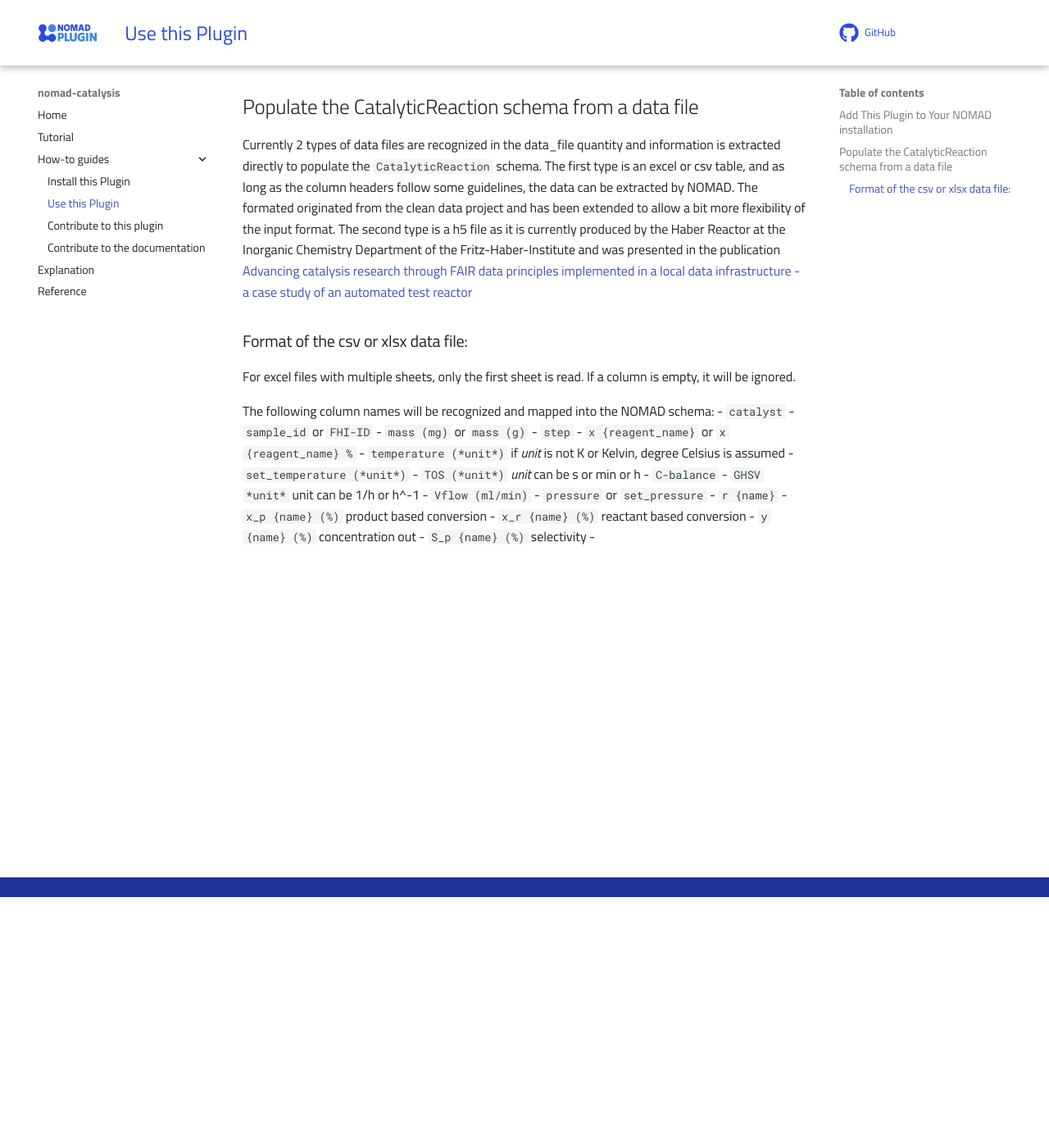
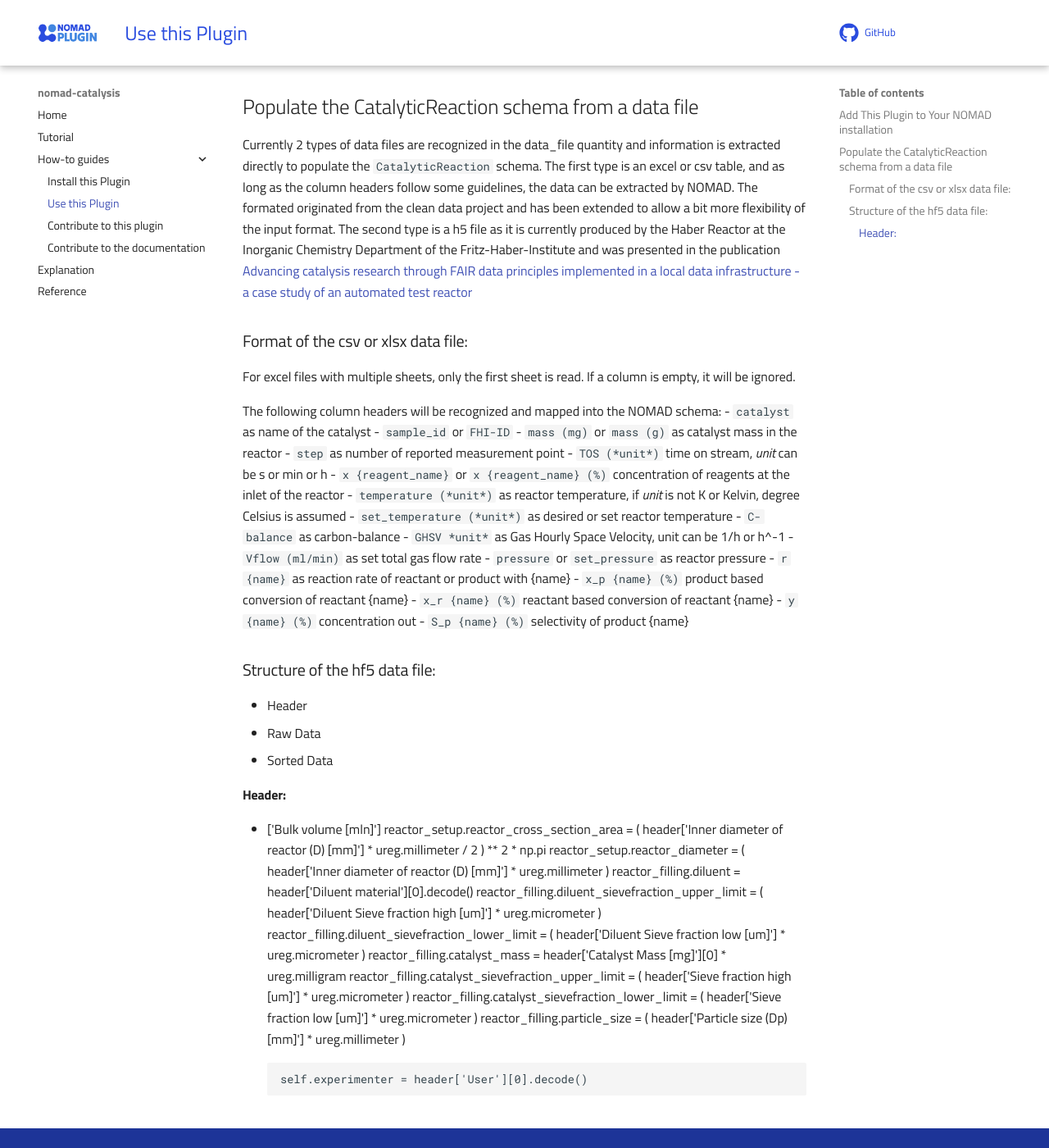
Before and after one commit to FAIRmat-NFDI/nomad-catalysis-plugin, an MkDocs documentation site: the page built from docs/how_to/use_this_plugin.md, in a window 1280 px wide and 1400 px high, scrolled down 306 px. Shown: the whole window at 82% size. Built offline with MkDocs 1.6.1 and Material for MkDocs 9.7.7, drawn with Linux system fonts in a browser that asks for light colours; comment, search, counter and statistics services are not loaded.

Commit message:
continued use and install plugin docs

```diff
--- a/docs/how_to/use_this_plugin.md
+++ b/docs/how_to/use_this_plugin.md
@@ -24,22 +24,54 @@ local data infrastructure - a case study of an automated test reactor](
 For excel files with multiple sheets, only the first sheet is read. If a column is empty,
 it will be ignored.
 
-The following column names will be recognized and mapped into the NOMAD schema:
-    - `catalyst`
+The following column headers will be recognized and mapped into the NOMAD schema:
+    - `catalyst` as name of the catalyst
     - `sample_id` or `FHI-ID`
-    - `mass (mg)` or `mass (g)`
-    - `step`
-    - `x {reagent_name}` or `x {reagent_name} %`
-    - `temperature (*unit*)` if *unit* is not K or Kelvin, degree Celsius is assumed
-    - `set_temperature (*unit*)`
-    - `TOS (*unit*)` *unit* can be s or min or h
-    - `C-balance`
-    - `GHSV *unit*` unit can be 1/h or h^-1
-    - `Vflow (ml/min)`
-    - `pressure` or `set_pressure`
-    - `r {name}`
-    - `x_p {name} (%)` product based conversion
-    - `x_r {name} (%)` reactant based conversion
+    - `mass (mg)` or `mass (g)` as catalyst mass in the reactor
+    - `step` as number of reported measurement point
+    - `TOS (*unit*)` time on stream, *unit* can be s or min or h
+    - `x {reagent_name}` or `x {reagent_name} (%)` concentration of reagents at the inlet of the reactor
+    - `temperature (*unit*)` as reactor temperature, if *unit* is not K or Kelvin, degree Celsius is assumed
+    - `set_temperature (*unit*)` as desired or set reactor temperature
+    - `C-balance` as carbon-balance
+    - `GHSV *unit*` as Gas Hourly Space Velocity, unit can be 1/h or h^-1
+    - `Vflow (ml/min)` as set total gas flow rate
+    - `pressure` or `set_pressure` as reactor pressure
+    - `r {name}` as reaction rate of reactant or product with {name}
+    - `x_p {name} (%)` product based conversion of reactant {name}
+    - `x_r {name} (%)` reactant based conversion of reactant {name}
     - `y {name} (%)` concentration out
-    - `S_p {name} (%)` selectivity
-    -
+    - `S_p {name} (%)` selectivity of product {name}
+
+### Structure of the hf5 data file:
+- Header
+- Raw Data
+- Sorted Data
+
+#### Header:
+- ['Bulk volume [mln]']
+        reactor_setup.reactor_cross_section_area = (
+            header['Inner diameter of reactor (D) [mm]'] * ureg.millimeter / 2
+        ) ** 2 * np.pi
+        reactor_setup.reactor_diameter = (
+            header['Inner diameter of reactor (D) [mm]'] * ureg.millimeter
+        )
+        reactor_filling.diluent = header['Diluent material'][0].decode()
+        reactor_filling.diluent_sievefraction_upper_limit = (
+            header['Diluent Sieve fraction high [um]'] * ureg.micrometer
+        )
+        reactor_filling.diluent_sievefraction_lower_limit = (
+            header['Diluent Sieve fraction low [um]'] * ureg.micrometer
+        )
+        reactor_filling.catalyst_mass = header['Catalyst Mass [mg]'][0] * ureg.milligram
+        reactor_filling.catalyst_sievefraction_upper_limit = (
+            header['Sieve fraction high [um]'] * ureg.micrometer
+        )
+        reactor_filling.catalyst_sievefraction_lower_limit = (
+            header['Sieve fraction low [um]'] * ureg.micrometer
+        )
+        reactor_filling.particle_size = (
+            header['Particle size (Dp) [mm]'] * ureg.millimeter
+        )
+
+        self.experimenter = header['User'][0].decode()
```
Also changed, not shown: docs/how_to/install_this_plugin.md (+3 -1 lines).
